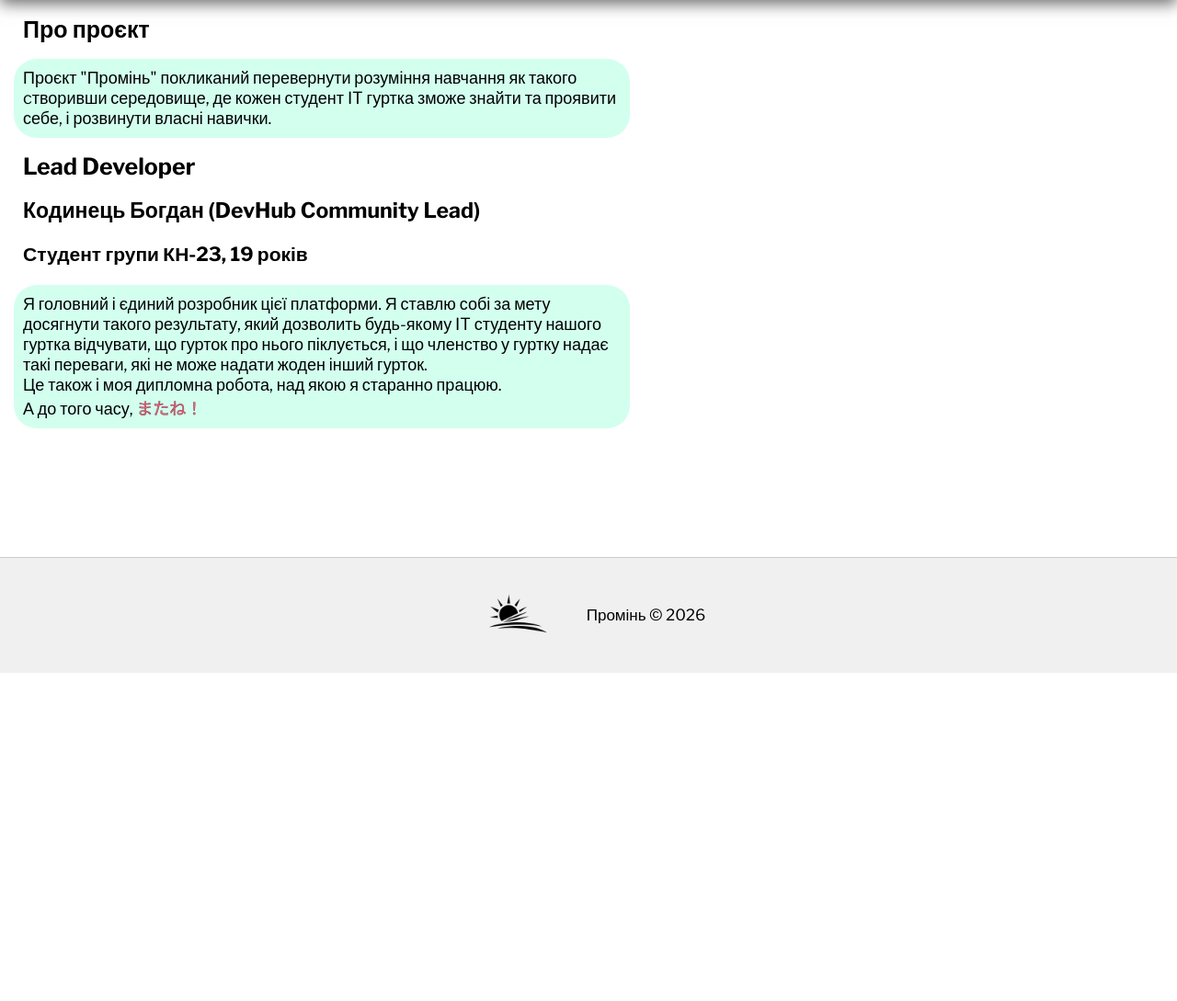
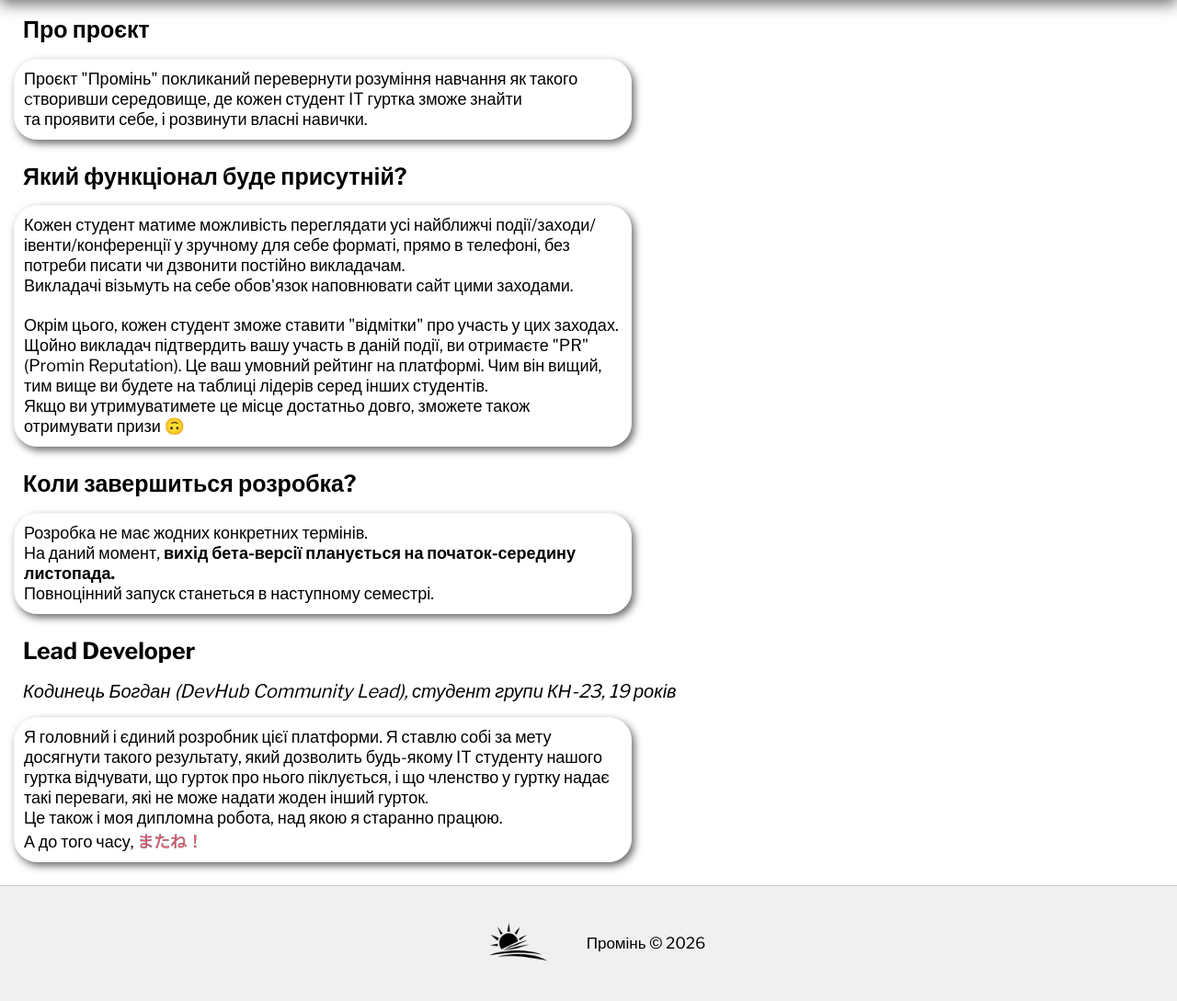
Before and after one commit to NamitaroUA/Promin-CRM, a Django app: page /about/ in a window 1280 px wide. Shown: the part 68-1157 px from the top of the page at 92% size. Before the commit the page ends 800 px from the top, so only its background shows below. Run offline with Django 5.2, Linux system fonts and the light colour scheme.

Commit message:
Improve and fill with content index and about HTML pages. Add more CSS styles.

```diff
--- a/frontpage/static/css/about.css
+++ b/frontpage/static/css/about.css
@@ -9,20 +9,28 @@ main h1 {
 }
 
 main h2 {
-    font-size: 23px;
+    font-size: 20px;
+    font-weight: lighter;
+    font-style: italic;
 }
 
-main h3 {
-    font-size: 21px;
-}
 
 main p {
+    box-shadow: 3px 4px 8px 0px rgba(0,0,0,0.59);
+
     max-width: 650px;
-    background-color: rgb(211, 255, 239);
+    background-color: #ffffff;
+    border: 1px solid #f8f8f8;
     border-radius: 25px;
     padding: 10px;
     margin: 0px 15px;
+    margin-bottom: 25px;
     font-size: 18px;
+    white-space: pre-line;
+}
+
+.important-text {
+    font-weight: bold;
 }
 
 .japanese {
--- a/frontpage/templates/frontpage/about.html
+++ b/frontpage/templates/frontpage/about.html
@@ -16,13 +16,23 @@
     та проявити себе, і розвинути власні навички.
 </p>
 
+<h1>Який функціонал буде присутній?</h1>
+<p> Кожен студент матиме можливість переглядати усі найближчі події/заходи/івенти/конференції у зручному для себе форматі, прямо в телефоні, без потреби писати чи дзвонити постійно викладачам.
+    Викладачі візьмуть на себе обов'язок наповнювати сайт цими заходами.<br>
+    Окрім цього, кожен студент зможе ставити "відмітки" про участь у цих заходах. Щойно викладач підтвердить вашу участь в даній події, ви отримаєте "PR" (Promin Reputation). Це ваш умовний рейтинг на платформі. Чим він вищий, тим вище ви будете на таблиці лідерів серед інших студентів.
+    Якщо ви утримуватимете це місце достатньо довго, зможете також отримувати призи 🙃
+</p>
+
+<h1>Коли завершиться розробка?</h1>
+<p>Розробка не має жодних конкретних термінів.
+    На даний момент, <span class="important-text">вихід бета-версії планується на початок-середину листопада.</span>
+    Повноцінний запуск станеться в наступному семестрі.
+</p>
+
 <h1>Lead Developer</h1>
-<h2>Кодинець Богдан (DevHub Community Lead)</h2>
-<h3>Студент групи КН-23, 19 років</h3>
-<p>Я головний і єдиний розробник цієї платформи. Я ставлю собі за мету досягнути такого результату,
-    який дозволить будь-якому IT студенту нашого гуртка відчувати, що гурток про нього піклується, і
-    що членство у гуртку надає такі переваги, які не може надати жоден інший гурток. <br>
-    Це також і моя дипломна робота, над якою я старанно працюю. <br>
+<h2>Кодинець Богдан (DevHub Community Lead), студент групи КН-23, 19 років</h2>
+<p>Я головний і єдиний розробник цієї платформи. Я ставлю собі за мету досягнути такого результату, який дозволить будь-якому IT студенту нашого гуртка відчувати, що гурток про нього піклується, і що членство у гуртку надає такі переваги, які не може надати жоден інший гурток.
+    Це також і моя дипломна робота, над якою я старанно працюю.
     А до того часу, <span class="japanese">またね！</span>
 </p>
 {% endblock %}
--- a/frontpage/templates/frontpage/index.html
+++ b/frontpage/templates/frontpage/index.html
@@ -30,7 +30,8 @@
 </section>
 
 <section class="info-main-section">
-    <h1>"Промінь" надає такі можливості:</h1>
+    <h1>Кожен студент гуртка повинен бути поінформований про все що відбувається навколо.</h1>
+    <h1>Ми досягнемо цього результату.</h1>
 </section>
 
 
```
Also changed, not shown: frontpage/static/css/index.css (+6 -3 lines).
